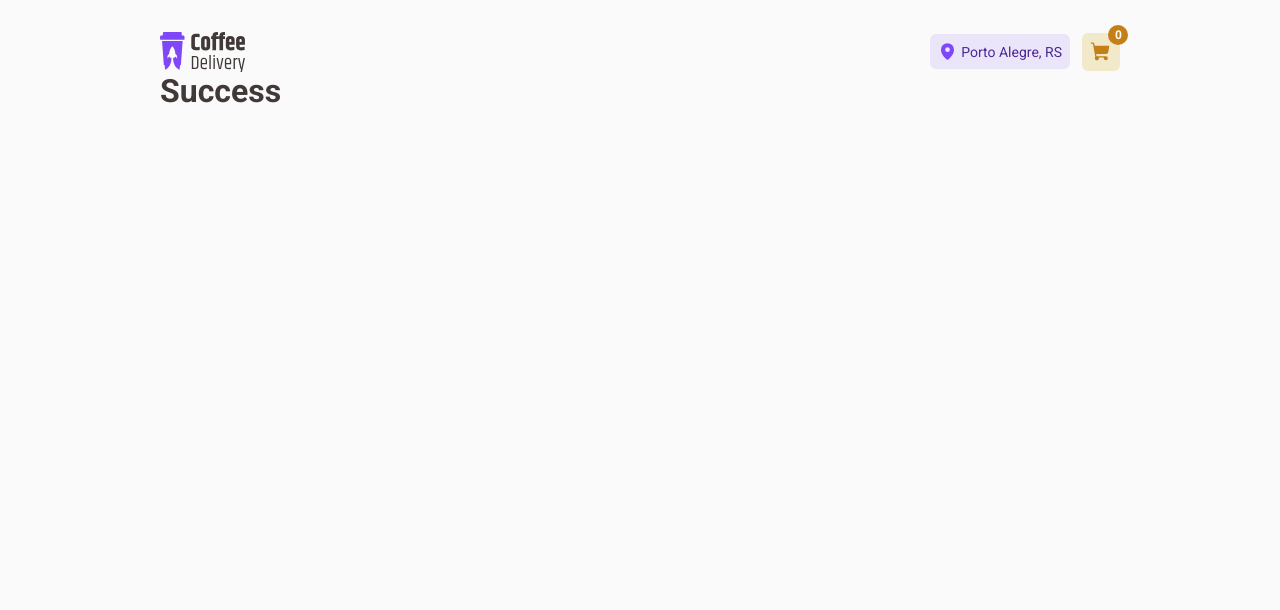
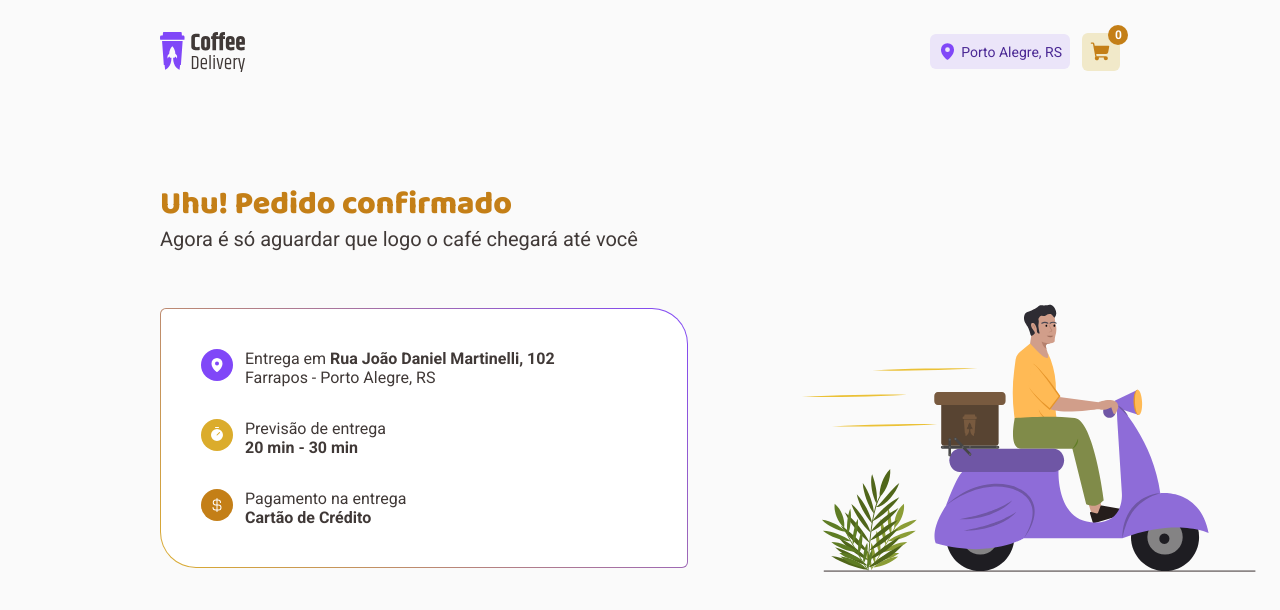
Before and after one commit to PhelipeScript/coffee-delivery, a React (Vite) app: page /checkout/success in a window 1280 px wide. Shown: the top 610 px of the page. Built offline with nearby package versions, Linux system fonts and the light colour scheme.

Commit message:
Success Page created

```diff
--- a/src/pages/Home/index.tsx
+++ b/src/pages/Home/index.tsx
@@ -1,6 +1,6 @@
 import { Coffee, Package, ShoppingCart, Timer } from 'phosphor-react'
 import coffeeIllustration from '../../assets/coffee-illustration.svg'
-import { Menu } from './components/Menu'
+import { Menu } from './Menu'
 import {
   BackgroundIconCart,
   BackgroundIconCoffee,
--- a/src/pages/Success/index.tsx
+++ b/src/pages/Success/index.tsx
@@ -1,7 +1,56 @@
+import {
+  BorderContainer,
+  DetailsContainer,
+  MapBackground,
+  PaymentBackground,
+  SuccessContainer,
+  TimerBackground,
+} from './styles'
+
+import motoboyIllustration from '../../assets/motoboy-illustration.svg'
+import { CurrencyDollar, MapPin, Timer } from 'phosphor-react'
+
 export function Success() {
   return (
-    <div>
-      <h1>Success</h1>
-    </div>
+    <SuccessContainer>
+      <h1>Uhu! Pedido confirmado</h1>
+      <p>Agora é só aguardar que logo o café chegará até você</p>
+
+      <div>
+        <BorderContainer>
+          <DetailsContainer>
+            <div>
+              <MapBackground>
+                <MapPin size={16} weight="fill" />
+              </MapBackground>
+              <p>
+                Entrega em <strong> Rua João Daniel Martinelli, 102 </strong>
+                <br />
+                Farrapos - Porto Alegre, RS
+              </p>
+            </div>
+
+            <div>
+              <TimerBackground>
+                <Timer size={16} weight="fill" />
+              </TimerBackground>
+              <p>
+                Previsão de entrega <br /> <strong> 20 min - 30 min </strong>
+              </p>
+            </div>
+
+            <div>
+              <PaymentBackground>
+                <CurrencyDollar size={16} weight="fill" />
+              </PaymentBackground>
+              <p>
+                Pagamento na entrega <br /> <strong> Cartão de Crédito </strong>
+              </p>
+            </div>
+          </DetailsContainer>
+        </BorderContainer>
+        <img src={motoboyIllustration} alt="" />
+      </div>
+    </SuccessContainer>
   )
 }
--- a/src/pages/Success/styles.ts
+++ b/src/pages/Success/styles.ts
@@ -0,0 +1,77 @@
+import styled from 'styled-components'
+
+export const SuccessContainer = styled.main`
+  & > h1 {
+    margin-top: 7rem;
+
+    color: ${(props) => props.theme['yellow-900']};
+    font-family: 'Baloo 2', cursive;
+    font-size: 2rem;
+    font-weight: 800;
+    line-height: 130%;
+  }
+
+  & > p {
+    font-size: 1.25rem;
+    line-height: 130%;
+
+    margin-bottom: 2.5rem;
+  }
+
+  & > div {
+    display: flex;
+    align-items: center;
+    gap: 6.375rem;
+  }
+`
+
+export const BorderContainer = styled.div`
+  border-radius: 6px 36px;
+  border: double 1px transparent;
+  background-image: linear-gradient(
+      ${(props) => props.theme.white},
+      ${(props) => props.theme.white}
+    ),
+    linear-gradient(
+      45deg,
+      ${(props) => props.theme['yellow-500']},
+      ${(props) => props.theme['purple-500']}
+    );
+  background-origin: border-box;
+  background-clip: content-box, border-box;
+`
+
+export const DetailsContainer = styled.div`
+  display: flex;
+  flex-direction: column;
+  gap: 2rem;
+
+  width: 32.875rem;
+  padding: 2.5rem;
+
+  div {
+    display: flex;
+    gap: 0.75rem;
+  }
+`
+
+const BackgroundIcon = styled.span`
+  width: 2rem;
+  height: 2rem;
+  padding: 8px;
+  border-radius: 1000px;
+
+  color: ${(props) => props.theme.white};
+`
+
+export const MapBackground = styled(BackgroundIcon)`
+  background-color: ${(props) => props.theme['purple-500']};
+`
+
+export const TimerBackground = styled(BackgroundIcon)`
+  background-color: ${(props) => props.theme['yellow-500']};
+`
+
+export const PaymentBackground = styled(BackgroundIcon)`
+  background-color: ${(props) => props.theme['yellow-900']};
+`
```
Also changed, not shown: src/pages/Home/Menu/Coffees/index.ts (renamed from src/pages/Home/components/Menu/Coffees/index.ts, +14 -14 lines), src/assets/motoboy-Illustration.svg (added), src/pages/Home/Menu/ItemCard/index.tsx (renamed from src/pages/Home/components/Menu/ItemCard/index.tsx), src/pages/Home/Menu/ItemCard/styles.ts (renamed from src/pages/Home/components/Menu/ItemCard/styles.ts), src/pages/Home/Menu/index.tsx (renamed from src/pages/Home/components/Menu/index.tsx), src/pages/Home/Menu/styles.ts (renamed from src/pages/Home/components/Menu/styles.ts).
